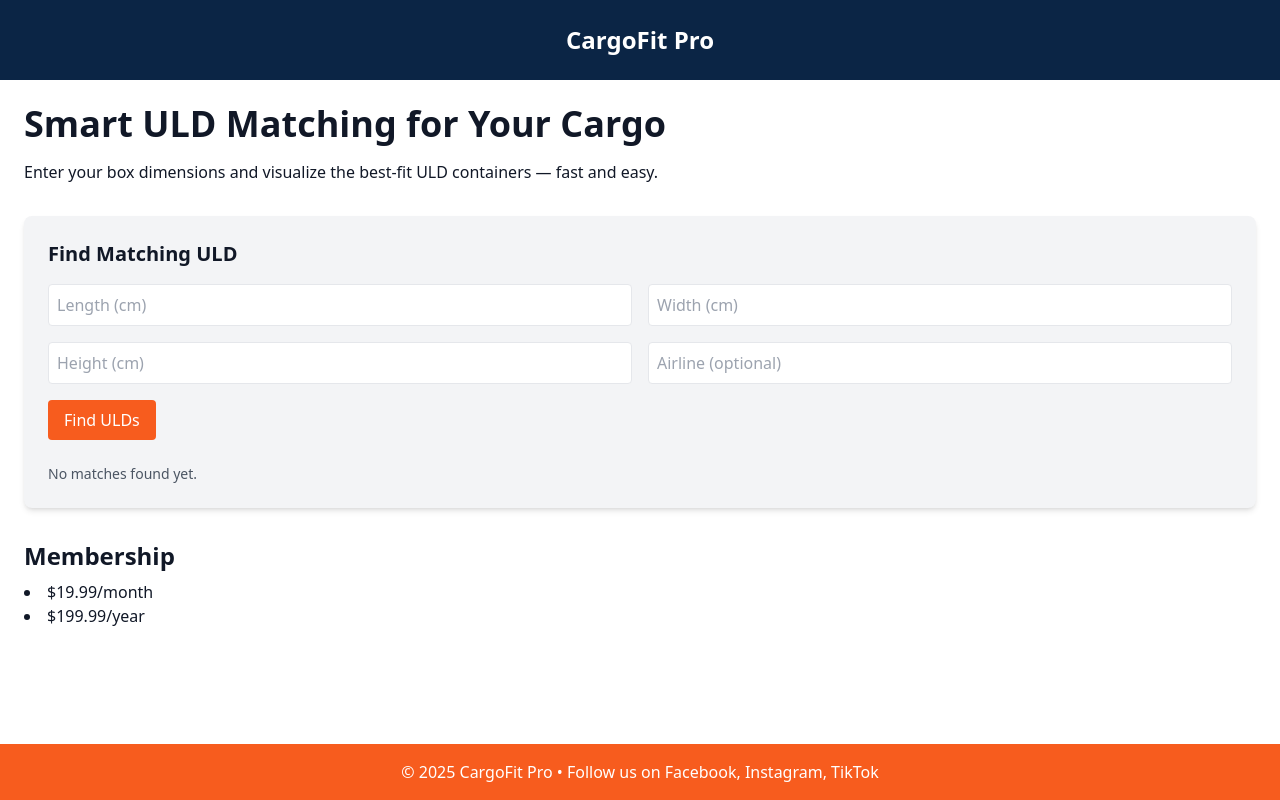
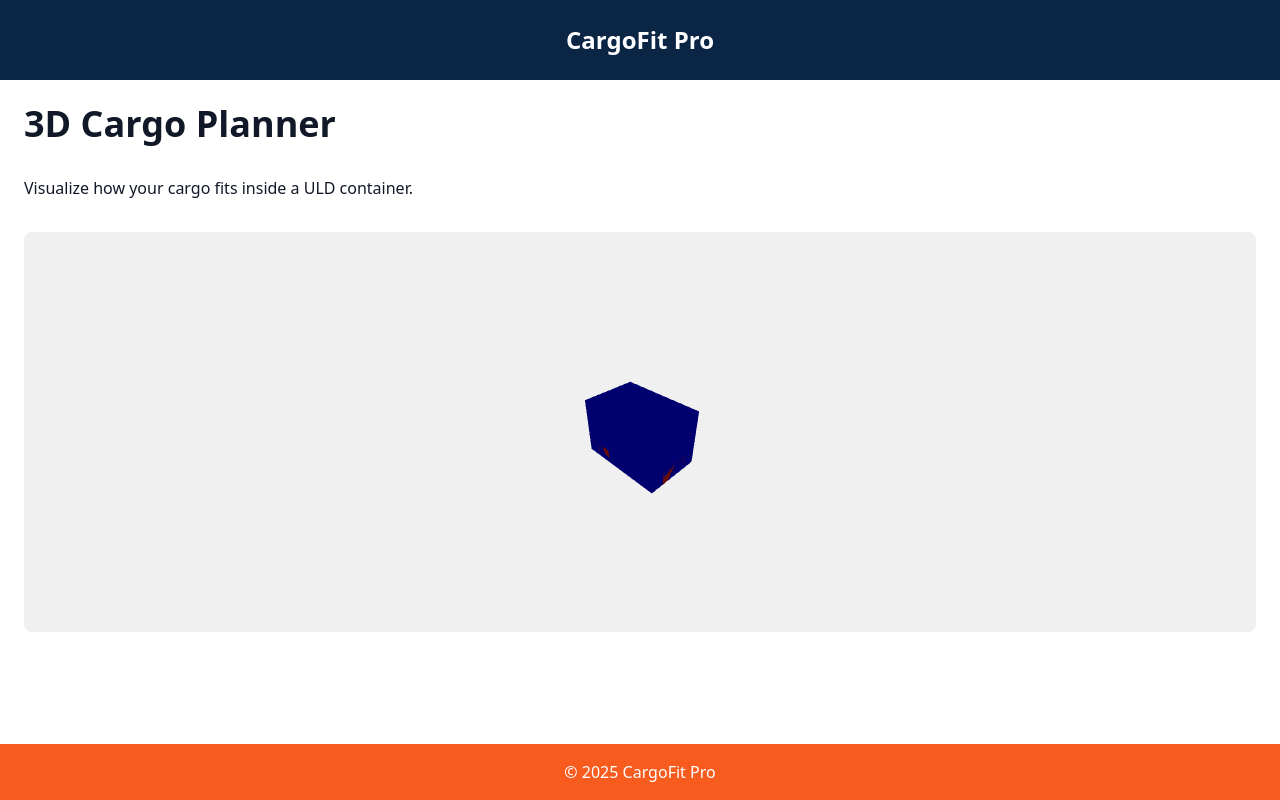
Before and after one commit to Charliee452/CargoFitPro-site-CLEAN-, a React (Vite) app: page / in a window 1280 px wide. Built offline with nearby package versions, Linux system fonts and the light colour scheme.

Commit message:
Add 3D Cargo Planner

```diff
--- a/index.html
+++ b/index.html
@@ -4,7 +4,7 @@
   <head>
     <meta charset="UTF-8" />
     <meta name="viewport" content="width=device-width, initial-scale=1.0" />
-    <title>CargoFit Pro</title>
+    <title>CargoFit Pro - 3D Planner</title>
   </head>
   <body>
     <div id="root"></div>
--- a/postcss.config.js
+++ b/postcss.config.js
@@ -1,7 +1 @@
-
-module.exports = {
-  plugins: {
-    tailwindcss: {},
-    autoprefixer: {},
-  },
-}
+module.exports = { plugins: { tailwindcss: {}, autoprefixer: {} } };
--- a/src/App.jsx
+++ b/src/App.jsx
@@ -1,5 +1,5 @@
 
-import ULDMatcher from './components/ULDMatcher';
+import CargoPlanner3D from './components/CargoPlanner3D';
 
 export default function App() {
   return (
@@ -8,24 +8,13 @@
         CargoFit Pro
       </header>
       <main className="flex-1 p-6 space-y-8">
-        <section>
-          <h1 className="text-4xl font-bold mb-4">Smart ULD Matching for Your Cargo</h1>
-          <p>Enter your box dimensions and visualize the best-fit ULD containers — fast and easy.</p>
-        </section>
-
-        <ULDMatcher />
-
-        <section className="mt-8">
-          <h2 className="text-2xl font-semibold">Membership</h2>
-          <ul className="mt-2 list-disc list-inside">
-            <li>$19.99/month</li>
-            <li>$199.99/year</li>
-          </ul>
-        </section>
+        <h1 className="text-4xl font-bold mb-4">3D Cargo Planner</h1>
+        <p>Visualize how your cargo fits inside a ULD container.</p>
+        <CargoPlanner3D uldDimensions={[3,2,2]} boxDimensions={[0.5,0.5,0.5]} quantity={20} />
       </main>
       <footer className="bg-[#F75C1E] text-white p-4 text-center">
-        &copy; 2025 CargoFit Pro • Follow us on Facebook, Instagram, TikTok
+        &copy; 2025 CargoFit Pro
       </footer>
     </div>
-  )
+  );
 }
--- /dev/null
+++ b/src/components/CargoPlanner3D.jsx
@@ -0,0 +1,52 @@
+
+import React, { Suspense } from 'react';
+import { Canvas } from '@react-three/fiber';
+import { OrbitControls } from '@react-three/drei';
+
+function Box({ position, size, color }) {
+  return (
+    <mesh position={position}>
+      <boxGeometry args={size} />
+      <meshStandardMaterial color={color} />
+    </mesh>
+  );
+}
+
+export default function CargoPlanner3D({ uldDimensions = [3, 2, 2], boxDimensions = [0.5, 0.5, 0.5], quantity = 10 }) {
+  const boxes = [];
+  const [uldL, uldW, uldH] = uldDimensions;
+  const [bL, bW, bH] = boxDimensions;
+
+  let x = -uldL / 2 + bL / 2;
+  let y = -uldH / 2 + bH / 2;
+  let z = -uldW / 2 + bW / 2;
+
+  for (let i = 0; i < quantity; i++) {
+    boxes.push(<Box key={i} position={[x, y, z]} size={[bL, bH, bW]} color="#F75C1E" />);
+    x += bL;
+    if (x + bL / 2 > uldL / 2) {
+      x = -uldL / 2 + bL / 2;
+      z += bW;
+      if (z + bW / 2 > uldW / 2) {
+        z = -uldW / 2 + bW / 2;
+        y += bH;
+      }
+    }
+  }
+
+  return (
+    <div style={{ height: '400px', width: '100%', background: '#f0f0f0', borderRadius: '8px' }}>
+      <Canvas camera={{ position: [5, 5, 5] }}>
+        <ambientLight intensity={0.5} />
+        <pointLight position={[10, 10, 10]} />
+        <Suspense fallback={null}>
+          {/* ULD Container */}
+          <Box position={[0, 0, 0]} size={[uldL, uldH, uldW]} color="rgba(0,0,255,0.2)" />
+          {/* Cargo Boxes */}
+          {boxes}
+        </Suspense>
+        <OrbitControls />
+      </Canvas>
+    </div>
+  );
+}
--- a/src/components/ULDMatcher.jsx
+++ /dev/null
@@ -1,62 +0,0 @@
-
-import React, { useState } from 'react';
-
-const ULD_DATABASE = [
-  { code: 'AKE', name: 'LD-3', width: 153, height: 162, depth: 156, maxWeight: 1588, airlines: ['United', 'Delta', 'Emirates'] },
-  { code: 'PMC', name: 'Pallet', width: 243, height: 160, depth: 317, maxWeight: 6800, airlines: ['American', 'Emirates', 'FedEx'] },
-  { code: 'AMF', name: 'LD-11', width: 317, height: 243, depth: 160, maxWeight: 6000, airlines: ['Qatar', 'Delta', 'Lufthansa'] }
-];
-
-export default function ULDMatcher() {
-  const [dimensions, setDimensions] = useState({ length: '', width: '', height: '', airline: '' });
-  const [matches, setMatches] = useState([]);
-
-  const handleChange = (e) => {
-    setDimensions({ ...dimensions, [e.target.name]: e.target.value });
-  };
-
-  const handleMatch = () => {
-    const l = parseFloat(dimensions.length);
-    const w = parseFloat(dimensions.width);
-    const h = parseFloat(dimensions.height);
-    const airline = dimensions.airline.trim().toLowerCase();
-
-    const results = ULD_DATABASE.filter(uld => {
-      const fitsDimensions = (w <= uld.width && h <= uld.height && l <= uld.depth);
-      const fitsAirline = airline === '' || uld.airlines.some(a => a.toLowerCase().includes(airline));
-      return fitsDimensions && fitsAirline;
-    });
-
-    setMatches(results);
-  };
-
-  return (
-    <div className="bg-gray-100 p-6 rounded-lg shadow-md">
-      <h2 className="text-xl font-bold mb-4">Find Matching ULD</h2>
-      <div className="grid grid-cols-2 gap-4 mb-4">
-        <input type="number" name="length" placeholder="Length (cm)" onChange={handleChange} className="p-2 border rounded" />
-        <input type="number" name="width" placeholder="Width (cm)" onChange={handleChange} className="p-2 border rounded" />
-        <input type="number" name="height" placeholder="Height (cm)" onChange={handleChange} className="p-2 border rounded" />
-        <input type="text" name="airline" placeholder="Airline (optional)" onChange={handleChange} className="p-2 border rounded" />
-      </div>
-      <button onClick={handleMatch} className="bg-[#F75C1E] text-white px-4 py-2 rounded">Find ULDs</button>
-
-      <div className="mt-6">
-        {matches.length > 0 ? (
-          <ul className="space-y-2">
-            {matches.map((uld, i) => (
-              <li key={i} className="border p-3 rounded bg-white">
-                <strong>{uld.name} ({uld.code})</strong><br />
-                Dimensions: {uld.width}cm x {uld.height}cm x {uld.depth}cm<br />
-                Max Weight: {uld.maxWeight} kg<br />
-                Airlines: {uld.airlines.join(', ')}
-              </li>
-            ))}
-          </ul>
-        ) : (
-          <p className="text-sm text-gray-600 mt-4">No matches found yet.</p>
-        )}
-      </div>
-    </div>
-  );
-}
--- a/src/index.css
+++ b/src/index.css
@@ -1,4 +1,3 @@
-
 @tailwind base;
 @tailwind components;
 @tailwind utilities;
--- a/tailwind.config.js
+++ b/tailwind.config.js
@@ -1,8 +1 @@
-
-module.exports = {
-  content: ['./index.html', './src/**/*.{js,ts,jsx,tsx}'],
-  theme: {
-    extend: {},
-  },
-  plugins: [],
-}
+module.exports = { content: ['./index.html','./src/**/*.{js,ts,jsx,tsx}'], theme: { extend: {} }, plugins: [] };
--- a/vite.config.js
+++ b/vite.config.js
@@ -1,7 +1 @@
-
-import { defineConfig } from 'vite'
-import react from '@vitejs/plugin-react'
-
-export default defineConfig({
-  plugins: [react()],
-})
+import { defineConfig } from 'vite'; import react from '@vitejs/plugin-react'; export default defineConfig({ plugins: [react()] });
```
Also changed, not shown: package.json (+7 -4 lines), src/main.jsx (+6 -6 lines), 2 other files (tests, documents, lock files or other folders).
